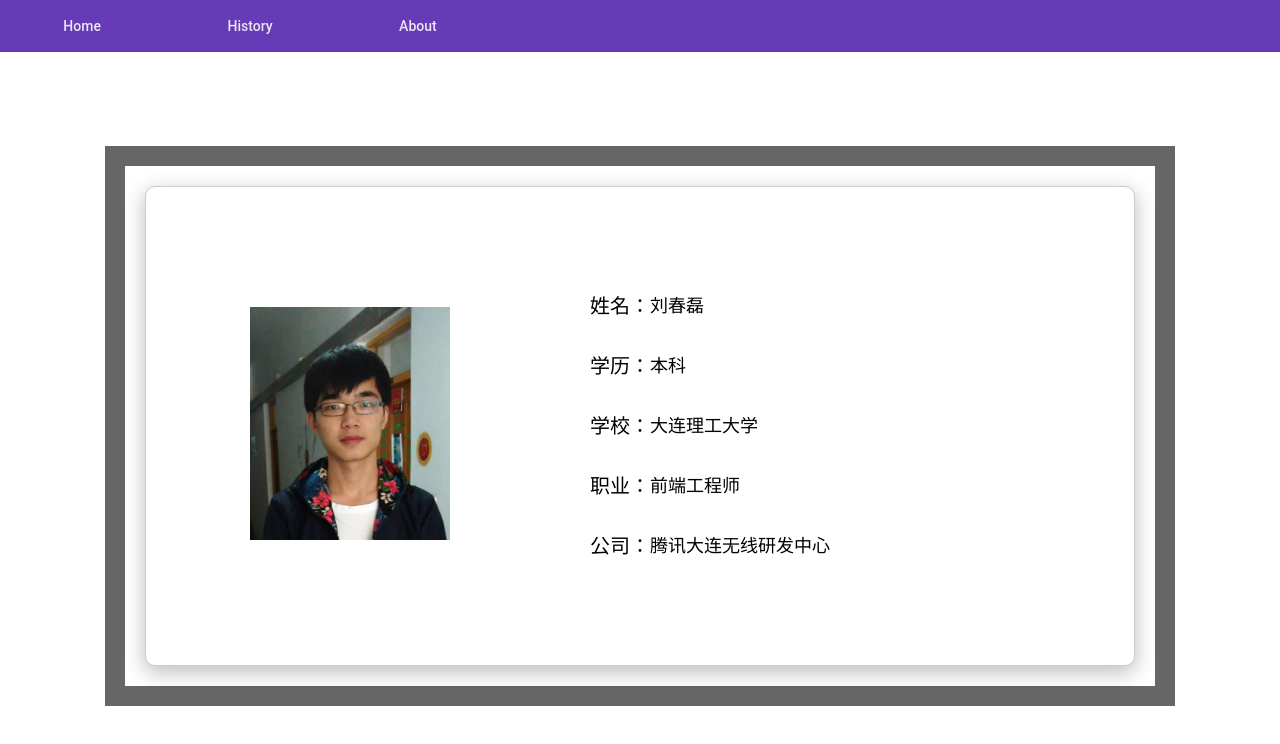
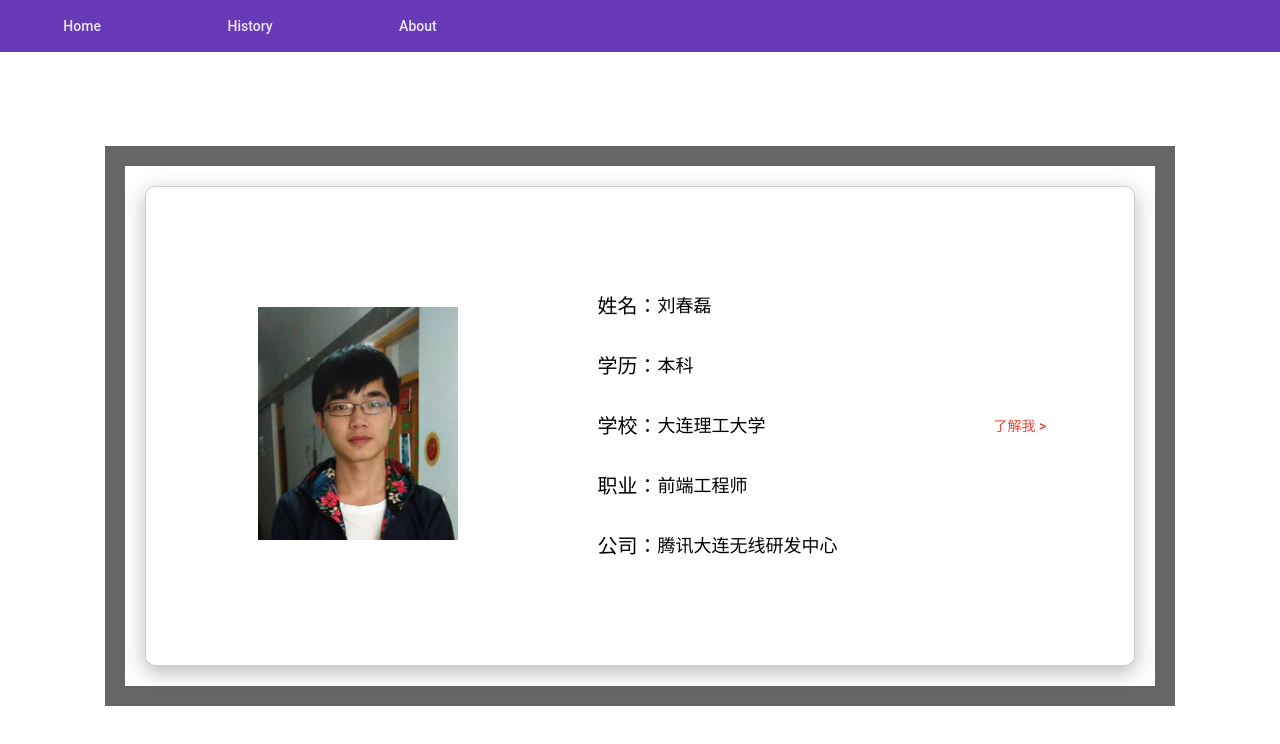
Before and after one commit to rannuo/my-resume, an Angular app: page / in a window 1280 px wide. Shown: the top 744 px of the page. Built offline with nearby package versions, Linux system fonts and the light colour scheme.

Commit message:
添加了解我rpqn

```diff
--- a/src/app/home/home.component.css
+++ b/src/app/home/home.component.css
@@ -42,7 +42,7 @@ figure > img {
   margin-left: 80px;
 }
 .major-info {
-  width: 500px;
+  width: 400px;
   padding-left: 20px;
 }
 .info-item {
--- a/src/app/home/home.component.html
+++ b/src/app/home/home.component.html
@@ -31,5 +31,13 @@
       <span>腾讯大连无线研发中心</span>
     </div>
   </div>
+  <a routerLink="/history" class="to-detail-btn">
+    <button
+      class="mat-button mat-warn"
+      color="warn"
+      mat-button>
+      了解我 >
+    </button>
+  </a>
 </main>
 </div>
```
